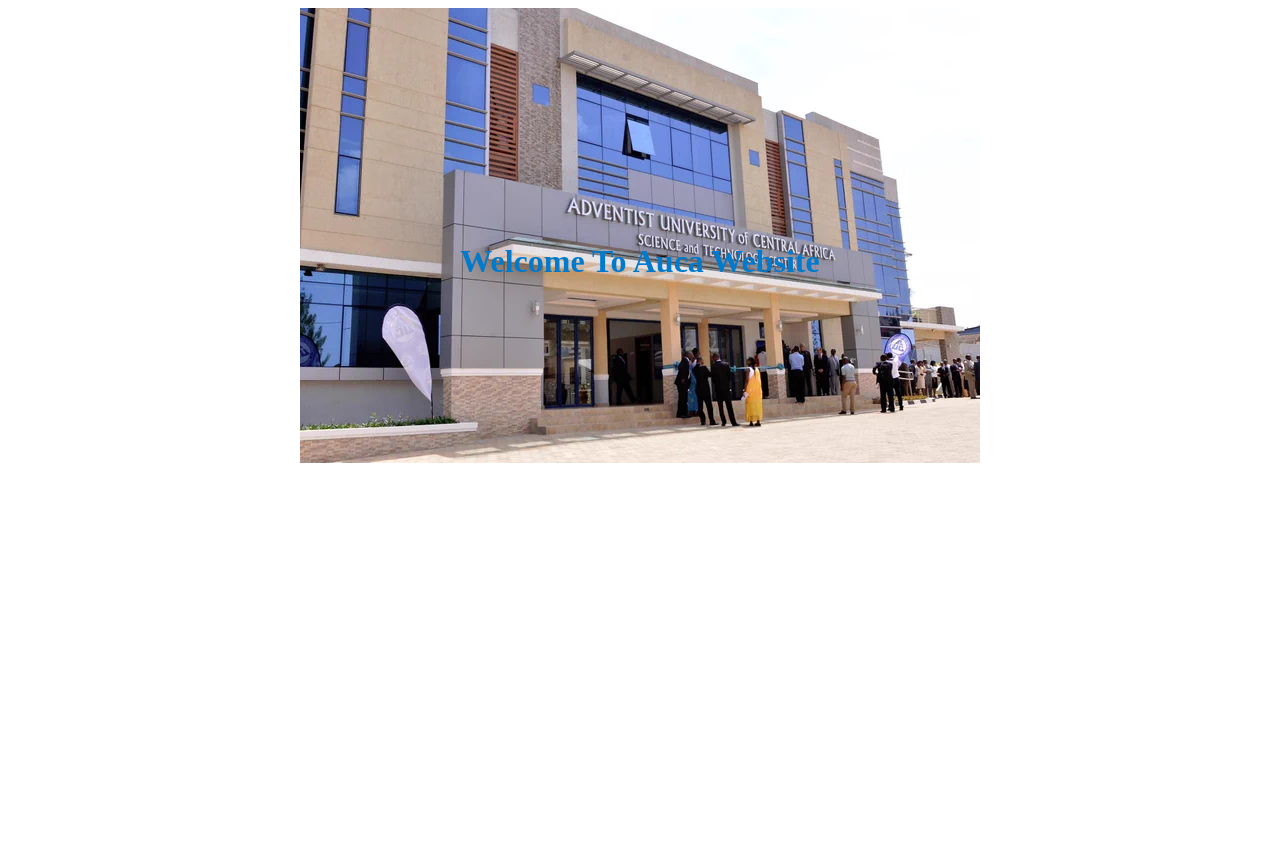
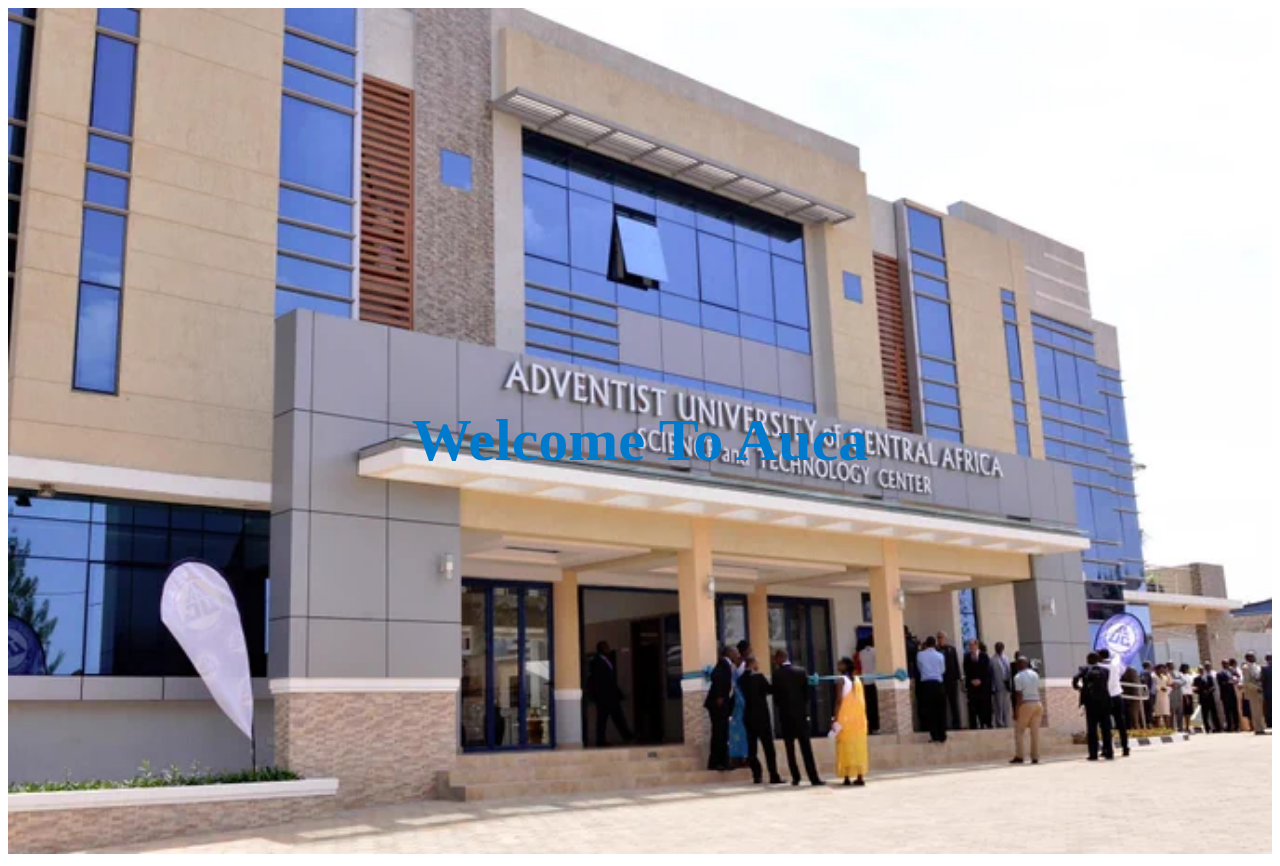
Before and after one commit to Iteka006/StudentsRegistration, a plain HTML site: page welcomepage.html in a window 1280 px wide. Before the commit the page ends 800 px from the top, so only its background shows below. Drawn offline with Linux system fonts and the light colour scheme.

Commit message:
Add files via upload

```diff
--- a/welcome.css
+++ b/welcome.css
@@ -1,16 +1,16 @@
-
-
-
 .image {
-    max-width: 100%;
-    height: auto;
     text-align: center;
 }
 
+.imgs {
+    width: 100%;
+    height: 100%;
+}
 
 #welcomewords {
     position: absolute;
-    top: 30%;
+    font-size: 60px;
+    top: 50%;
     left: 50%;
     transform: translate(-50%, -50%);
     color: #007acc;
--- a/welcomepage.html
+++ b/welcomepage.html
@@ -8,9 +8,9 @@
 </head>
 <body>
 
-    <h1 id="welcomewords">Welcome To Auca Website</h1>
+    <h1 id="welcomewords">Welcome To Auca</h1>
     <div class="image">
-    <img src="aucaa.webp">
+    <img class="imgs" src="aucaa.webp">
 
 
 </div>
```
